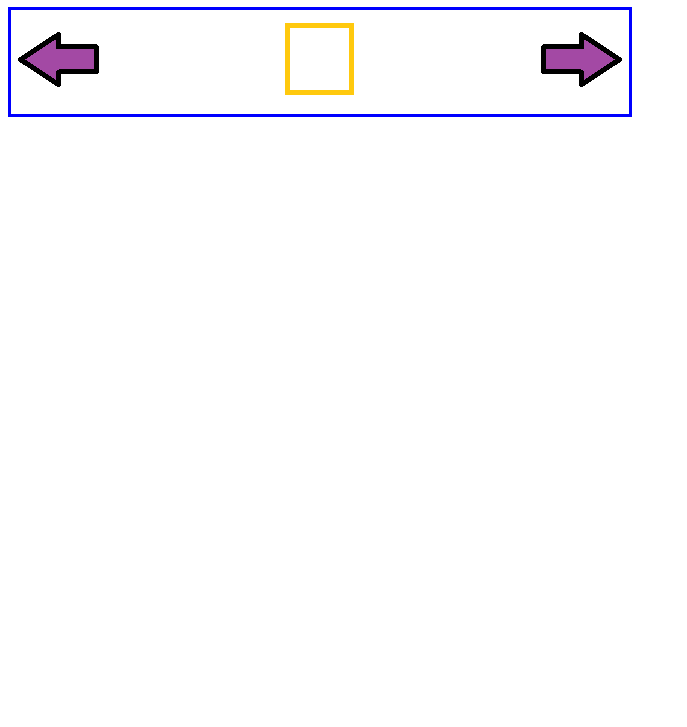
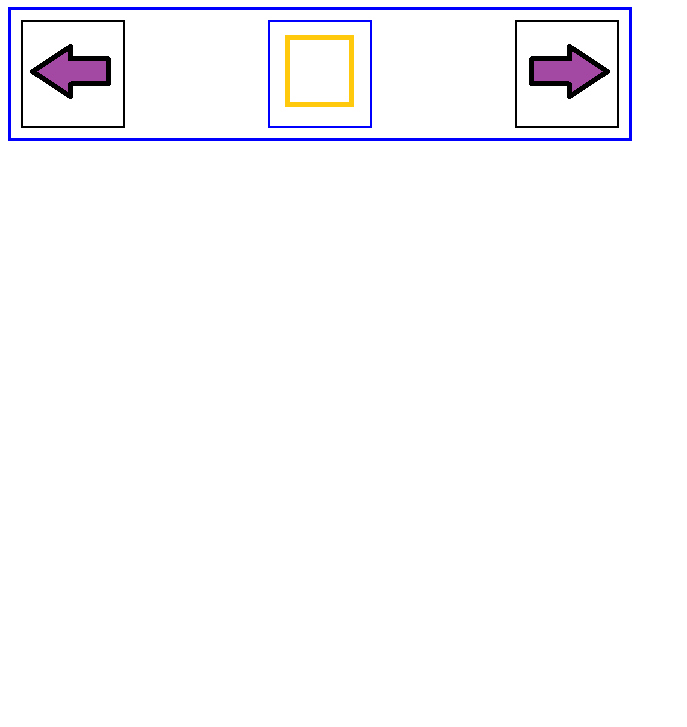
Before and after one commit to MathiasBenoni/IT, a plain HTML site: page IT1/pictures_project/index.html in a window 1280 px wide. Shown: the part 73-800 px from the top of the page, without its empty margins (0-687 px from the left). Drawn offline with Linux system fonts and the light colour scheme.

Commit message:
added border with correct color to the other things

```diff
--- a/IT1/pictures_project/style.css
+++ b/IT1/pictures_project/style.css
@@ -8,8 +8,12 @@
   cursor: pointer;
   min-width: 10vh;
   min-height: 10vh;
+  margin: 10px;
+  border: 2px solid black;
 }
 .display {
   min-height: 10vh;
   min-width: 10vh;
+  margin: 10px;
+  border: 2px solid blue;
 }
```
